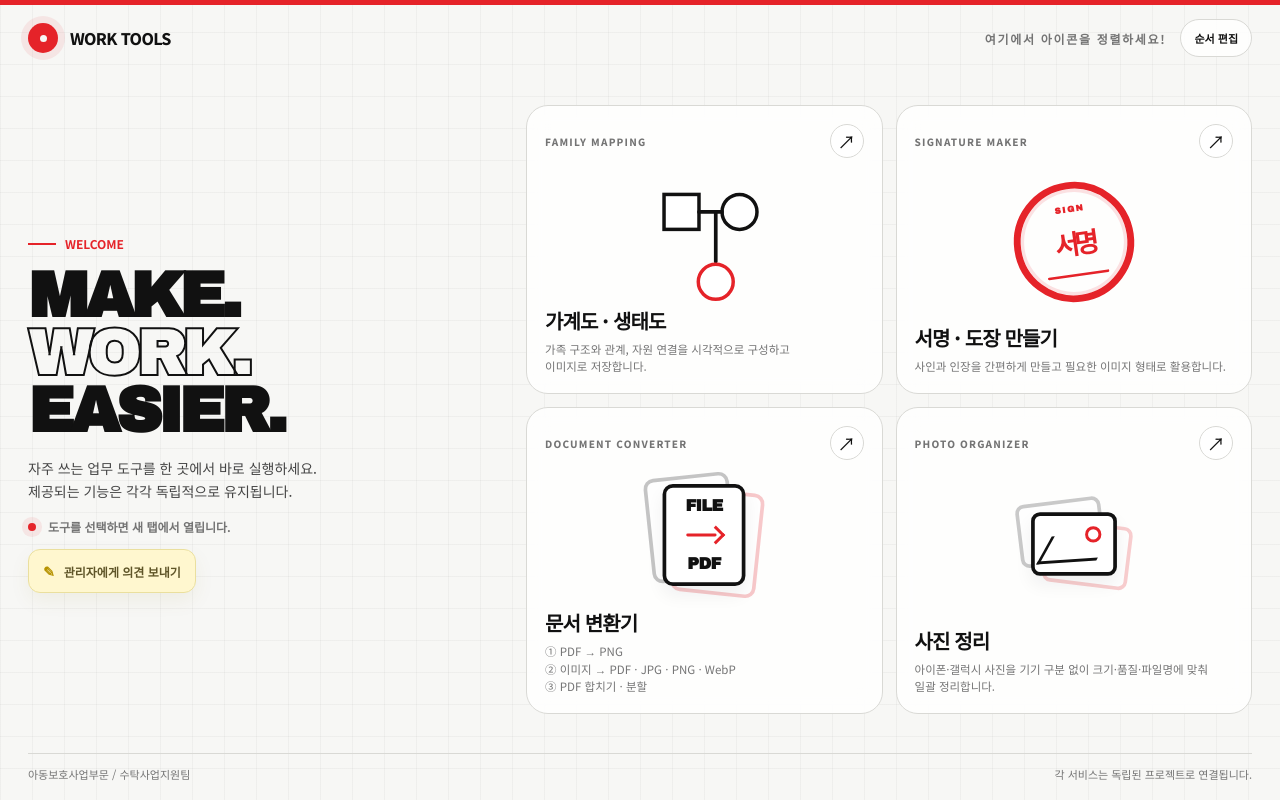
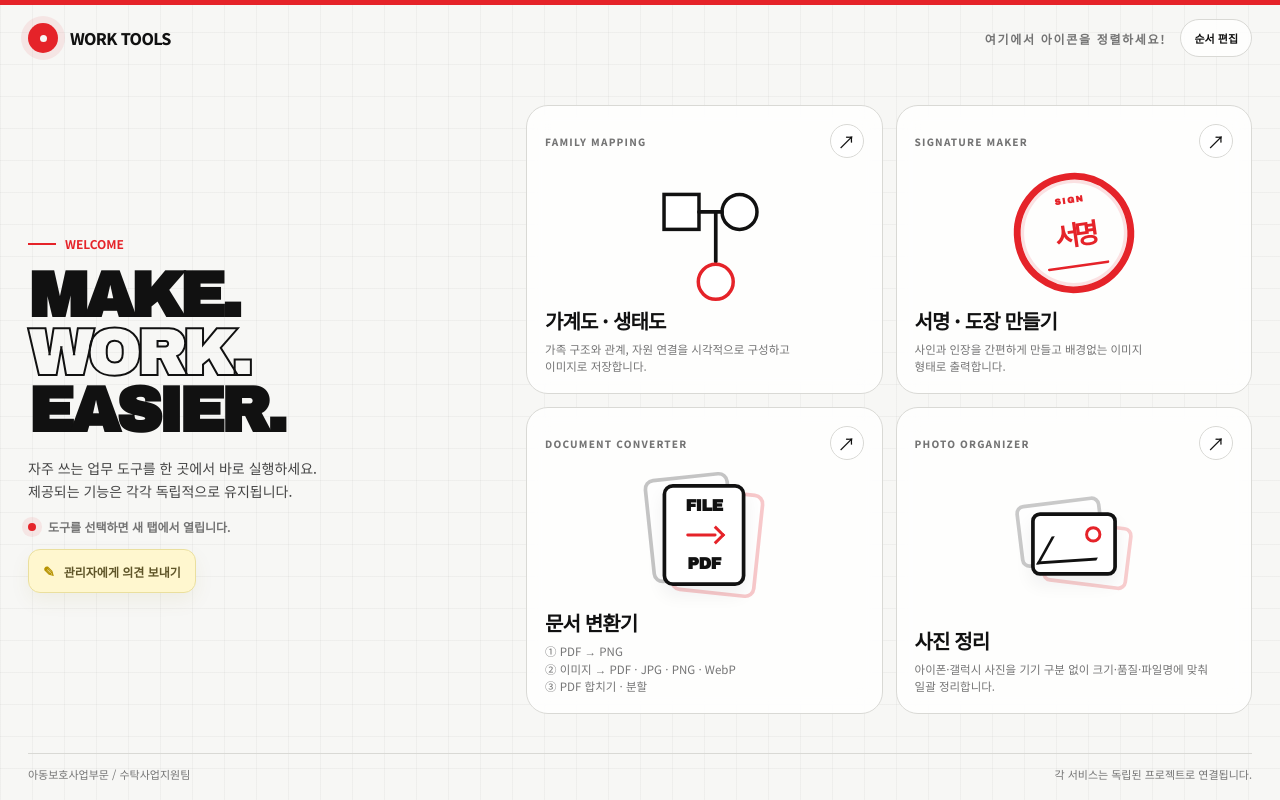
Before and after one commit to kimhoho8601-alt/main, a plain HTML site: page index.html in a window 1280 px wide. Drawn offline with Linux system fonts and the light colour scheme; no server answers.

Commit message:
Update card copy for image output description

```diff
--- a/index.html
+++ b/index.html
@@ -895,7 +895,7 @@
             <div class="seal-icon">서명</div>
           </div>
           <h2 class="card-title">서명 · 도장 만들기</h2>
-          <p class="card-copy">사인과 인장을 간편하게 만들고 필요한 이미지 형태로 활용합니다.</p>
+          <p class="card-copy">사인과 인장을 간편하게 만들고 배경없는 이미지 형태로 출력합니다.</p>
         </a>
 
         <a
```
